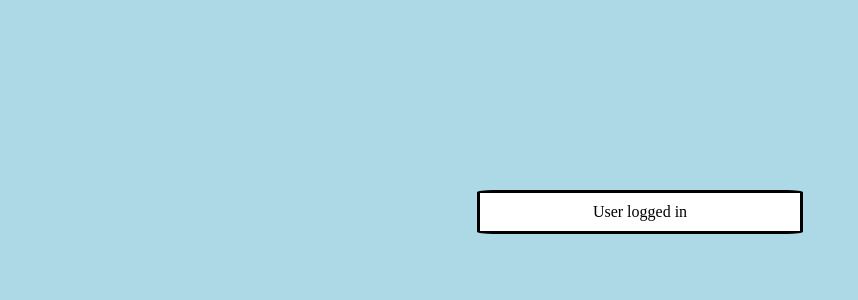
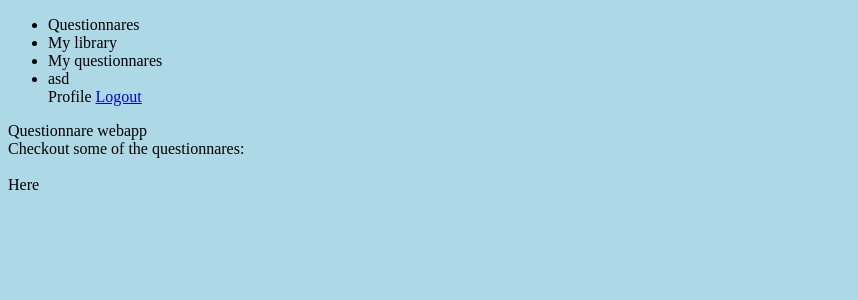
Before and after one commit to kadarkutir/questionaire-webapp, a Flask app: page /index in a window 1280 px wide. Shown: the top 300 px of the page, without its empty margins (0-858 px from the left). Run offline with Flask 2, Linux system fonts and the light colour scheme; a user stored in the database is signed in.

Commit message:
add index.html

```diff
--- a/templates/index.html
+++ b/templates/index.html
@@ -1,13 +1,35 @@
 <!DOCTYPE html>
 <html>
     <head>
-        <title>Main page</title>
+        <title>Home</title>
         <link rel="stylesheet" href="{{ url_for('static',filename='style/style.css') }}" />
+        <script type="text/javascript" src="{{url_for('static', filename='js/questionaries.js')}}"></script>
+        <script type="text/javascript" src="{{url_for('static', filename='js/library.js')}}"></script>
+        <script type="text/javascript" src="{{url_for('static', filename='js/mine.js')}}"></script>
+        <script type="text/javascript" src="{{url_for('static', filename='js/profile.js')}}"></script>
     </head>
 
     <body>
-        <div class="content_body">
-            User logged in
+        <div class="navbar_home">
+            <ul class="navbar_home_list">
+                <li id="all"><a onclick="questions_main()">Questionnares</a></li>
+                <li id="library"><a onclick="library_main()">My library</a></li>
+                <li id="mine"><a onclick="mine_main()">My questionnares</a></li>
+                <li class="profile_button">
+                    <a class="drop_btn">{{ session.get('username') }}</a>
+                    <div class="dropdown_content">
+                        <a onclick="profile_main()">Profile</a>
+                        <a href="{{ url_for('logout') }}">Logout</a>
+                    </div>
+                </li>
+            </ul>
+        </div>
+        <div id="mainframe">
+            <div class="welcome_page">
+                Questionnare webapp <br>
+                Checkout some of the questionnares: <br><br>
+                <a onclick="questions_main()">Here</a>
+            </div>
         </div>
     </body>
 </html>
```
